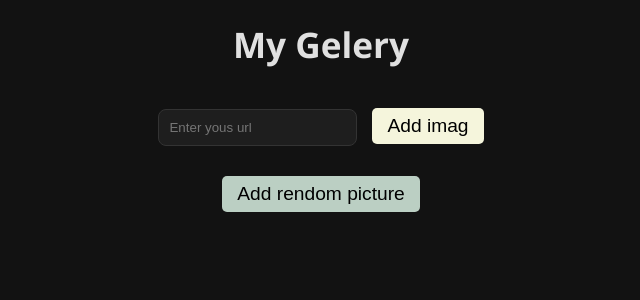
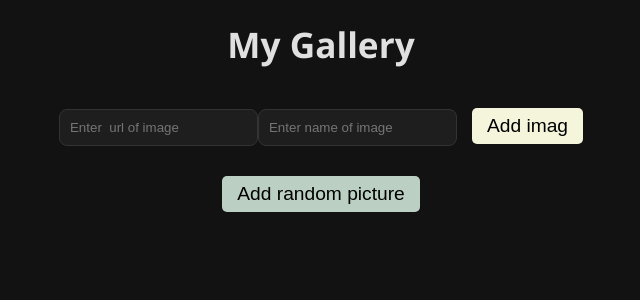
Before and after one commit to Dmydmo/My-Project-React-Gallery, a React (Create React App) app: page / in a window 1280 px wide. Shown: the top 300 px of the page, without its empty margins (319-959 px from the left). Built offline with nearby package versions, Linux system fonts and the light colour scheme.

Commit message:
feat: add title on manual URL input and enable inline title editing in gallery

```diff
--- a/src/App.css
+++ b/src/App.css
@@ -8,11 +8,3 @@ h1 {
   margin-bottom: 40px;
   margin-top: 20px;
 }
-
-input {
-  background-color: #1e1e1e;
-  color: #f5f5f5;
-  border: 1px solid #333;
-  padding: 10px;
-  border-radius: 8px;
-}
--- a/src/App.js
+++ b/src/App.js
@@ -1,4 +1,5 @@
 import { useEffect, useState } from "react";
+import { v4 as uuidv4 } from "uuid";
 import "./App.css";
 import ImageForm from "./component/ImageForm";
 import Gallery from "./component/Gallery";
@@ -6,6 +7,7 @@ import AddRandonImg from "./component/AddRandomImg";
 
 function App() {
   const [urls, setUrls] = useState([]);
+
   useEffect(() => {
     const saved = localStorage.getItem("gallery");
     if (saved) {
@@ -20,17 +22,30 @@ function App() {
     try {
       const response = await fetch("https://picsum.photos/400/300");
       if (!response.ok) throw new Error("Network response was not ok");
-      setUrls((prev) => [response.url, ...prev]);
+
+      addImg(response.url);
     } catch (err) {
       console.error("Fetch random image failed:", err);
     }
   };
 
-  const addImg = (text) => {
-    setUrls([text, ...urls]);
+  const changeTitleInGallery = (id, draft) => {
+    setUrls((urls) =>
+      urls.map((url) => (url.id === id ? { ...url, title: draft } : url))
+    );
   };
-  const onDelete = (url) => {
-    setUrls(urls.filter((ur) => ur !== url));
+
+  const addImg = (url, title = "") => {
+    const newUriObj = {
+      url,
+      id: uuidv4(),
+      title,
+    };
+    setUrls([newUriObj, ...urls]);
+  };
+
+  const onDelete = (id) => {
+    setUrls(urls.filter((url) => url.id !== id));
   };
 
   const clinGallery = () => {
@@ -39,10 +54,15 @@ function App() {
 
   return (
     <div className="App">
-      <h1> My Gelery</h1>
+      <h1> My Gallery</h1>
       <ImageForm addImg={addImg} />
       <AddRandonImg handleAddRandom={handleAddRandom} />
-      <Gallery urls={urls} clin={clinGallery} onDelete={onDelete} />
+      <Gallery
+        changeTitle={changeTitleInGallery}
+        urls={urls}
+        clin={clinGallery}
+        onDelete={onDelete}
+      />
     </div>
   );
 }
--- a/src/component/AddRandomImg.js
+++ b/src/component/AddRandomImg.js
@@ -4,7 +4,7 @@ import styles from "./UI/Button.module.css";
 function AddRandonImg({ handleAddRandom }) {
   return (
     <Button className={styles.btnAddRandomImg} onClick={handleAddRandom}>
-      Add rendom picture
+      Add random picture
     </Button>
   );
 }
--- a/src/component/BtnClinGallery.js
+++ /dev/null
@@ -1,15 +0,0 @@
-import Button from "./UI/Button.js";
-import styles from "./UI/Button.module.css";
-const btnClin = { display: "block", margin: "5px auto" };
-function BtnClinGallery({ clin }) {
-  const handelClin = () =>
-    window.confirm("Are you sure you want to delete the entire gallery?")
-      ? clin()
-      : null;
-  return (
-    <Button className={styles.btnClinGalery} onClick={handelClin}>
-      Clin Gellery
-    </Button>
-  );
-}
-export default BtnClinGallery;
--- /dev/null
+++ b/src/component/ClearGalleryBtn.js
@@ -0,0 +1,14 @@
+import Button from "./UI/Button.js";
+import styles from "./UI/Button.module.css";
+function ClearGalleryBtn({ clin }) {
+  const handleClear = () =>
+    window.confirm("Are you sure you want to delete the entire gallery?")
+      ? clin()
+      : null;
+  return (
+    <Button className={styles.btnClearGallery} onClick={handleClear}>
+      Clear Gallery
+    </Button>
+  );
+}
+export default ClearGalleryBtn;
--- a/src/component/Gallery.js
+++ b/src/component/Gallery.js
@@ -1,22 +1,30 @@
 import { RiDeleteBin2Line } from "react-icons/ri";
+
 import styles from "./Gallery.module.css";
-import BtnClinGallery from "./BtnClinGallery";
+import ClearGalleryBtn from "./ClearGalleryBtn";
+import Title from "./UI/Title";
 
-function Gallery({ urls, onDelete, clin }) {
+function Gallery({ urls, onDelete, clin, changeTitle }) {
   if (urls.length === 0) {
     return null;
   }
   return (
     <div>
-      <BtnClinGallery clin={clin} />
+      <ClearGalleryBtn clin={clin} />
       <div className={styles.galleryContainer}>
         {urls.map((url) => (
-          <div className={styles.galleryItem} key={url}>
-            <img className={styles.img} src={url} alt="user added" />
+          <div className={styles.galleryItem} key={url.id}>
+            <img className={styles.img} src={url.url} alt="user added" />
+            <Title
+              onSubmit={(draft) => changeTitle(url.id, draft)}
+              value={url.title}
+              title="Chenge title"
+            />
+
             <RiDeleteBin2Line
               className={styles.btnDelImg}
               title="Del img"
-              onClick={() => onDelete(url)}
+              onClick={() => onDelete(url.id)}
             />
           </div>
         ))}
--- a/src/component/ImageForm.js
+++ b/src/component/ImageForm.js
@@ -3,22 +3,34 @@ import styles from "./ImageForm.module.css";
 import Button from "./UI/Button";
 
 function ImageForm({ addImg }) {
-  const [text, settext] = useState("");
+  const [datas, setDatas] = useState({ url: "", title: "" });
 
-  const handleChange = (event) => settext(event.target.value);
+  const handleChange = (event) => {
+    const { name, value } = event.target;
+    setDatas((data) => ({ ...data, [name]: value }));
+  };
+
   const handleSubmit = (event) => {
     event.preventDefault();
-    addImg(text);
-    settext("");
+    addImg(datas.url, datas.title);
+    setDatas({ url: "", title: "" });
   };
   return (
     <div className={styles.formContainer}>
-      <form onSubmit={handleSubmit}>
+      <form className=" form-container" onSubmit={handleSubmit}>
         <input
           type="text"
-          value={text}
+          name="url"
+          value={datas.url}
           onChange={handleChange}
-          placeholder="Enter yous url"
+          placeholder="Enter  url of image"
+        />
+        <input
+          type="text"
+          name="title"
+          value={datas.title}
+          onChange={handleChange}
+          placeholder="Enter name of image"
         />
         <Button className={styles.btnAddForm} type="submit">
           Add imag
--- a/src/component/ImageForm.module.css
+++ b/src/component/ImageForm.module.css
@@ -1,7 +1,15 @@
 .formContainer {
   margin-bottom: 30px;
 }
+
 .btnAddForm {
   font-size: 1.2em;
   margin-left: 15px;
 }
+input {
+  background-color: #1e1e1e;
+  color: #f5f5f5;
+  border: 1px solid #333;
+  padding: 10px;
+  border-radius: 8px;
+}
--- a/src/component/UI/Button.module.css
+++ b/src/component/UI/Button.module.css
@@ -16,7 +16,7 @@
 .btnClin {
   color: blueviolet;
 }
-.btnClinGalery {
+.btnClearGallery {
   position: relative;
   margin-bottom: 10px;
 }
--- /dev/null
+++ b/src/component/UI/Title.js
@@ -0,0 +1,52 @@
+import { useState } from "react";
+import styles from "./Title.module.css";
+
+function Title({ className = " ", onSubmit, value = "" }) {
+  const [isEditing, setIsEditing] = useState(false);
+  const [draft, setDraft] = useState("");
+
+  const display = value.trim() ? value : "No title";
+
+  const toggleTitleInInput = () => {
+    setDraft(value.trim() ? value : "");
+    setIsEditing(true);
+  };
+
+  const handleKeyDown = (e) => {
+    if (e.key === "Enter") {
+      e.currentTarget.blur();
+    } else if (e.key === "Escape") {
+      cancelEdit();
+    }
+  };
+
+  const commitEdit = () => {
+    const next = draft.trim();
+    if (next !== value) onSubmit(next);
+    setIsEditing(false);
+  };
+
+  const cancelEdit = () => {
+    setDraft(value || "");
+    setIsEditing(false);
+  };
+
+  if (isEditing) {
+    return (
+      <input
+        autoFocus
+        value={draft}
+        onChange={(el) => setDraft(el.target.value)}
+        onKeyDown={handleKeyDown}
+        onBlur={commitEdit}
+        placeholder="Enter new title"
+      />
+    );
+  }
+  return (
+    <h3 onClick={toggleTitleInInput} className={`${styles.h3} ${className}`}>
+      {display}
+    </h3>
+  );
+}
+export default Title;
--- /dev/null
+++ b/src/component/UI/Title.module.css
@@ -0,0 +1,10 @@
+h3 {
+  color: blueviolet;
+  cursor: pointer;
+}
+h3:hover {
+  color: rgb(182, 143, 218);
+}
+/* h4 {
+  color: dimgray;
+} */
```
